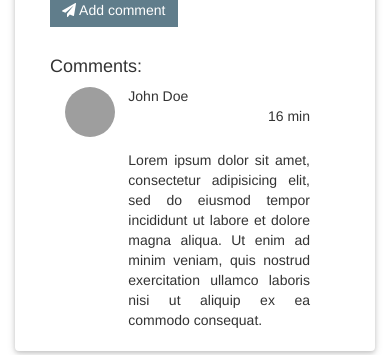
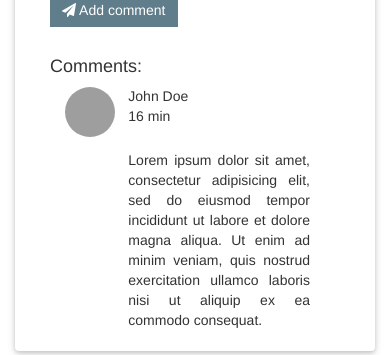
Before and after one commit to Skiy11/My-mvcframework, a PHP site: template app/View/Template/theme.phtml in a window 390 px wide. Shown: the part 1705-2060 px from the top of the page. Run offline with PHP 8.4, Linux system fonts and the light colour scheme; the template is opened without the code that fills it, so the values that code supplies are empty; some libraries are stand-ins or nearby versions; grey boxes are pictures that could not be loaded.

Commit message:
Fix comment style in mobile version

```diff
--- a/public/css/components/_comment.scss
+++ b/public/css/components/_comment.scss
@@ -39,6 +39,11 @@
             @include make-md-column(3);
             text-align: right;
         }
+        @media (max-width: $screen-xs-min) {
+            .comment-time {
+                text-align: left;
+            }
+        }
         .text-comment {
             @include make-xs-column(12);
             @include make-sm-column(12);
--- a/public/css/style.css
+++ b/public/css/style.css
@@ -3624,6 +3624,9 @@ footer {
         .comments .comment-info .comment-time {
           float: left;
           width: 25%; } }
+    @media (max-width: 480px) {
+      .comments .comment-info .comment-time {
+        text-align: left; } }
     .comments .comment-info .text-comment {
       position: relative;
       float: left;
```
Also changed, not shown: 1 other file.
